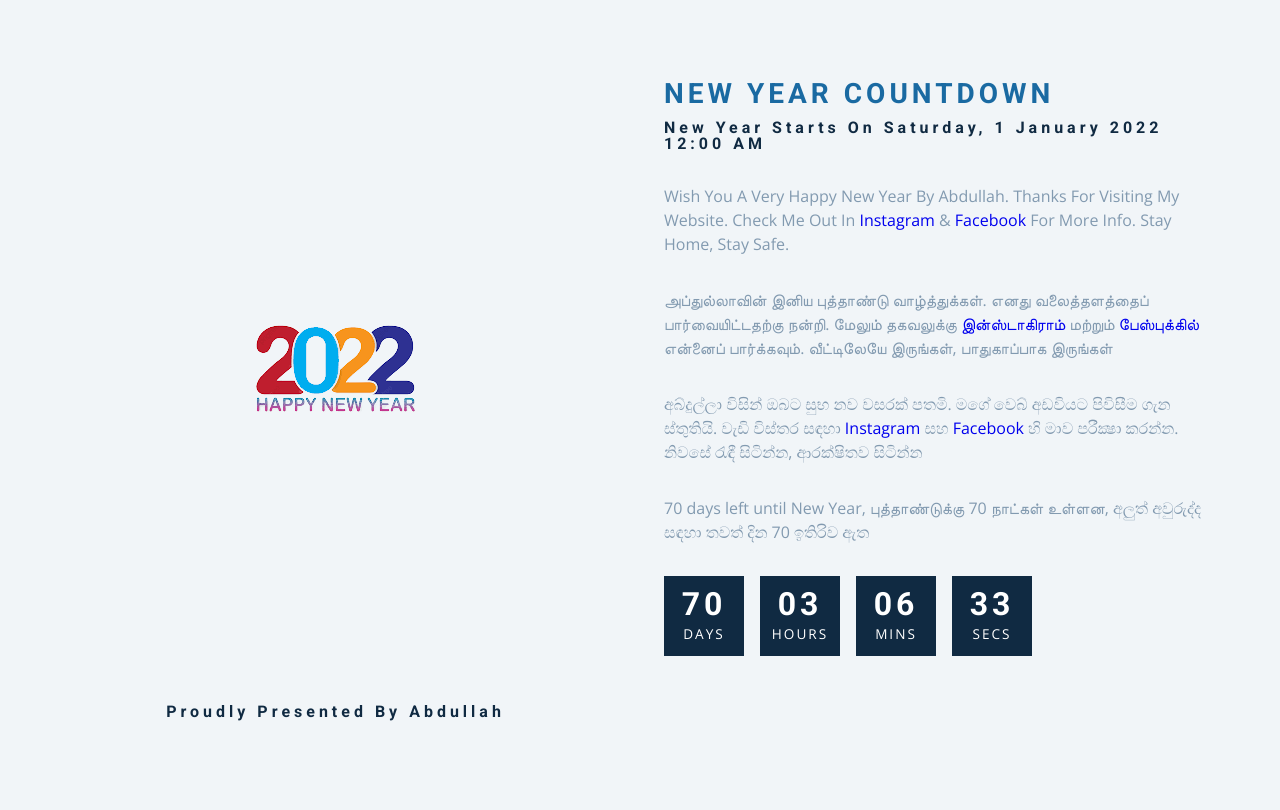
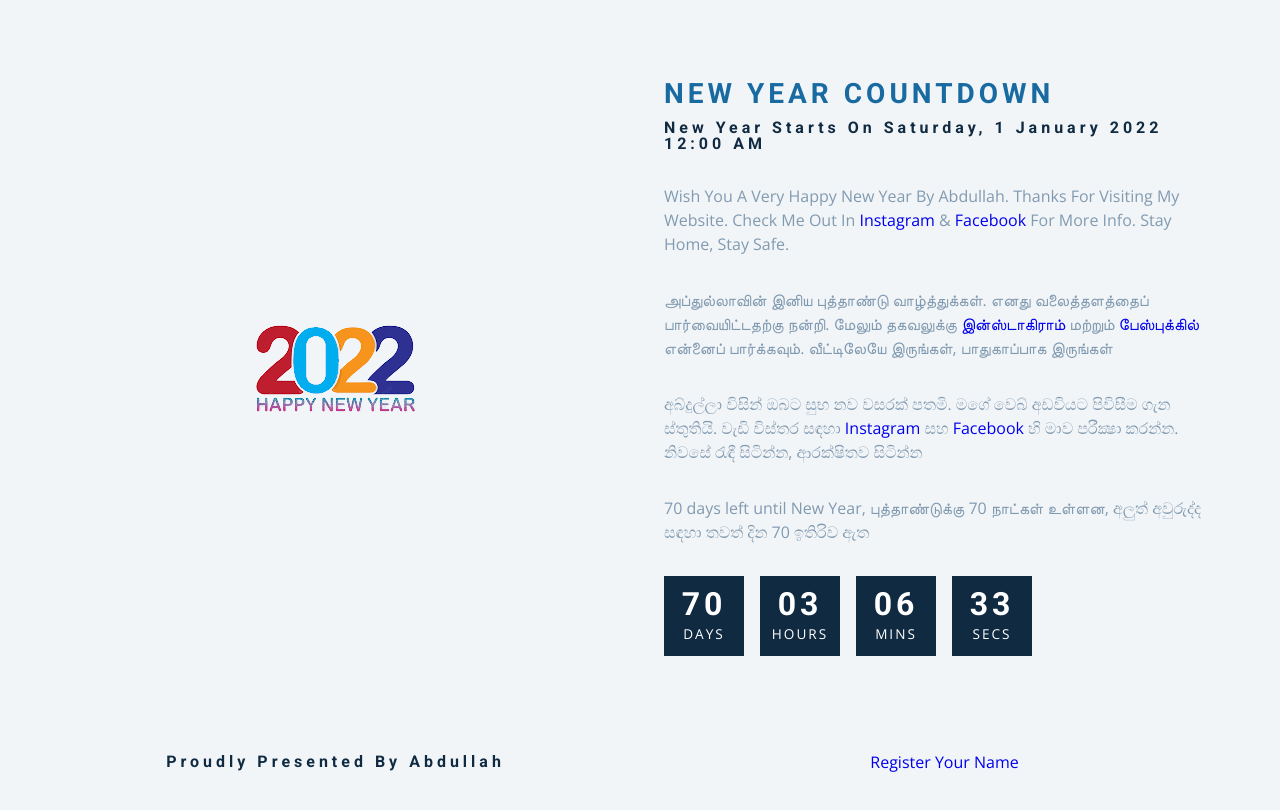
Before and after one commit to AbdullahDybala/AbdullahDybala, a plain HTML site: page index.html in a window 1280 px wide. Drawn offline with nearby package versions, Linux system fonts and the light colour scheme.

Commit message:
new changes for web

```diff
--- a/index.html
+++ b/index.html
@@ -67,7 +67,8 @@
           <!-- end of days -->
         </div>
       </article>
-      <h4>proudly presented by Abdullah</h4>
+      <h4 style="margin: 50px;">proudly presented by Abdullah</h4>
+      <a href="Add.html">Register Your Name</a>
     </section>
     <!-- javascript -->
     <script src="app.js"></script>
```
